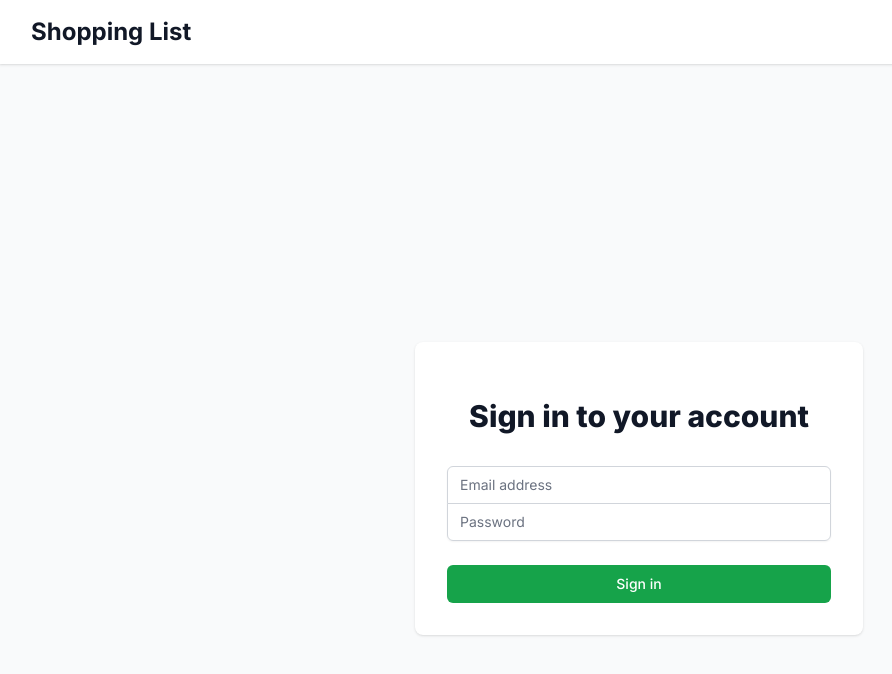
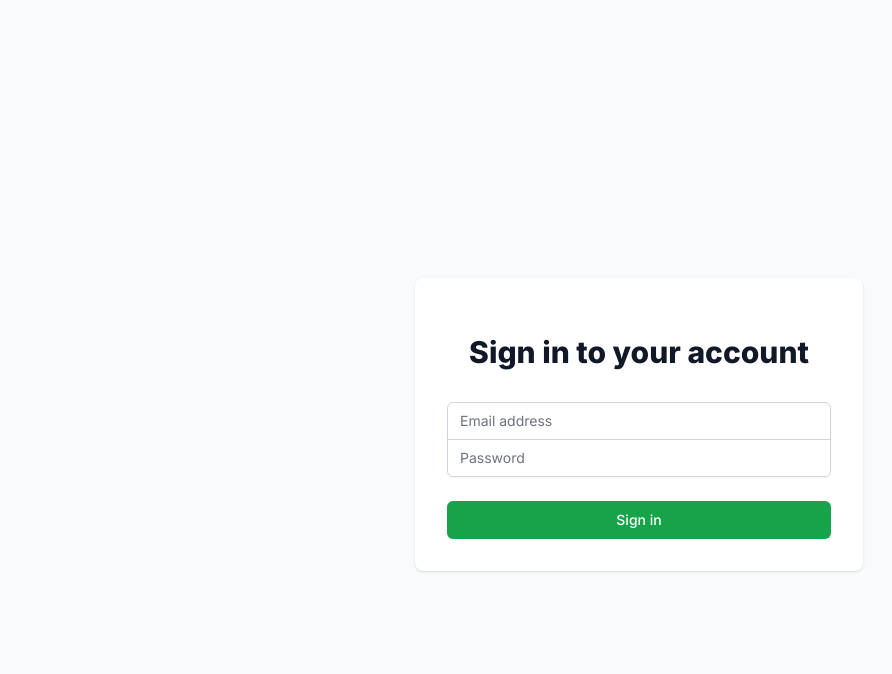
Before and after one commit to AlexanderShushunov/shopping-list, a Next.js app: page /login in a window 1280 px wide. Shown: the top 674 px of the page, without its empty margins (1-893 px from the left). Built offline with nearby package versions, Linux system fonts and the light colour scheme.

Commit message:
refactor: remove header component for cleaner UI

```diff
--- a/app/components/Header.tsx
+++ /dev/null
@@ -1,15 +0,0 @@
-'use client'
-
-import { FC } from 'react'
-
-export const Header: FC = () => {
-  return (
-    <header className="bg-white shadow">
-      <div className="mx-auto max-w-7xl px-4 py-4 sm:px-6 lg:px-8">
-        <div className="flex items-center justify-between">
-          <h1 className="text-2xl font-bold text-gray-900">Shopping List</h1>
-        </div>
-      </div>
-    </header>
-  )
-}
--- a/app/layout.tsx
+++ b/app/layout.tsx
@@ -1,7 +1,6 @@
 import type { Metadata } from 'next'
 import { Inter } from 'next/font/google'
 import './globals.css'
-import { Header } from './components/Header'
 import { Toaster } from 'react-hot-toast'
 import { Providers } from './providers'
 
@@ -22,7 +21,6 @@ export default function RootLayout({ children }: RootLayoutProps) {
       <body className={inter.className}>
         <Providers>
           <div className="min-h-screen bg-gray-50">
-            <Header />
             <main className="mx-auto max-w-7xl px-4 py-6 sm:px-6 lg:px-8">{children}</main>
           </div>
           <Toaster position="top-center" />
```
